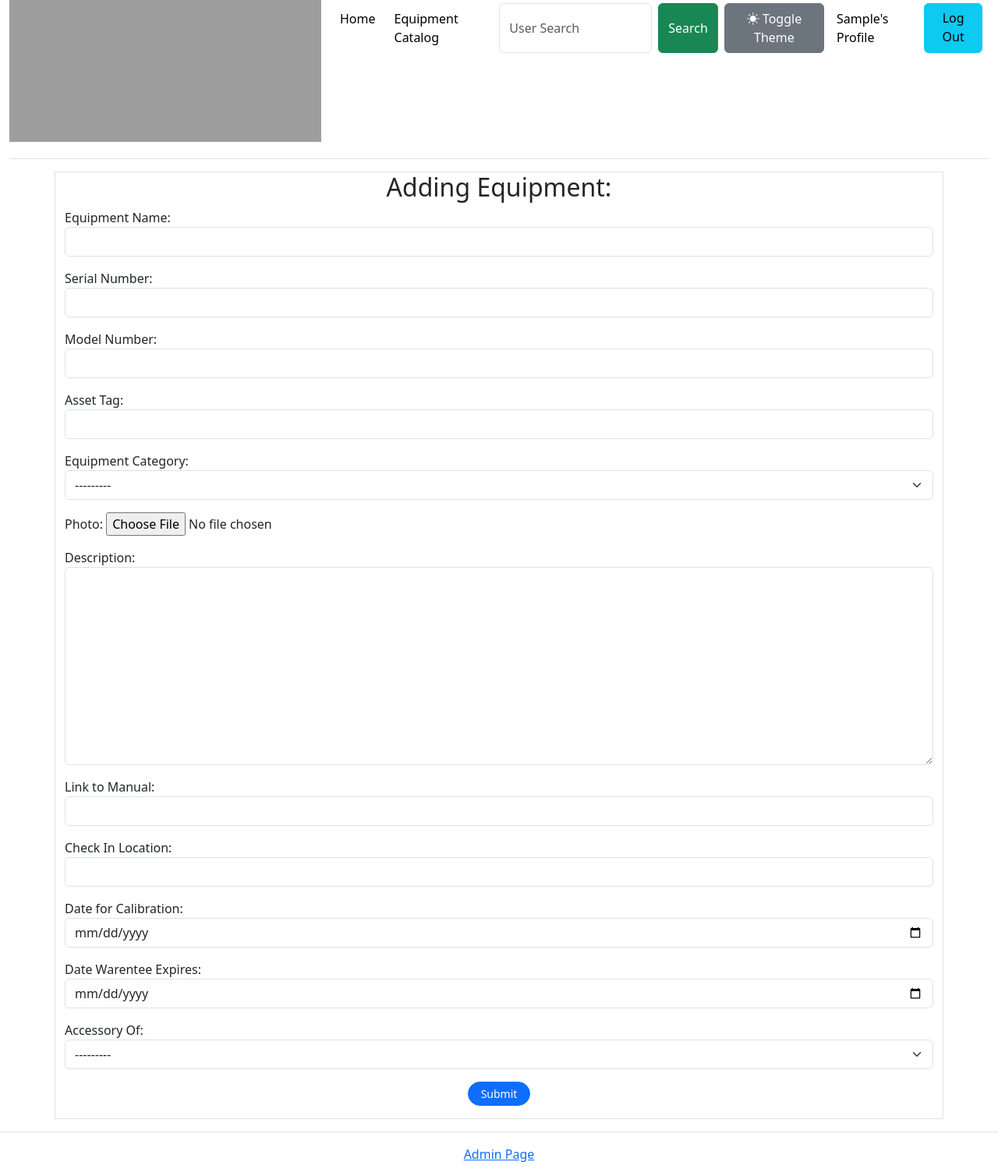
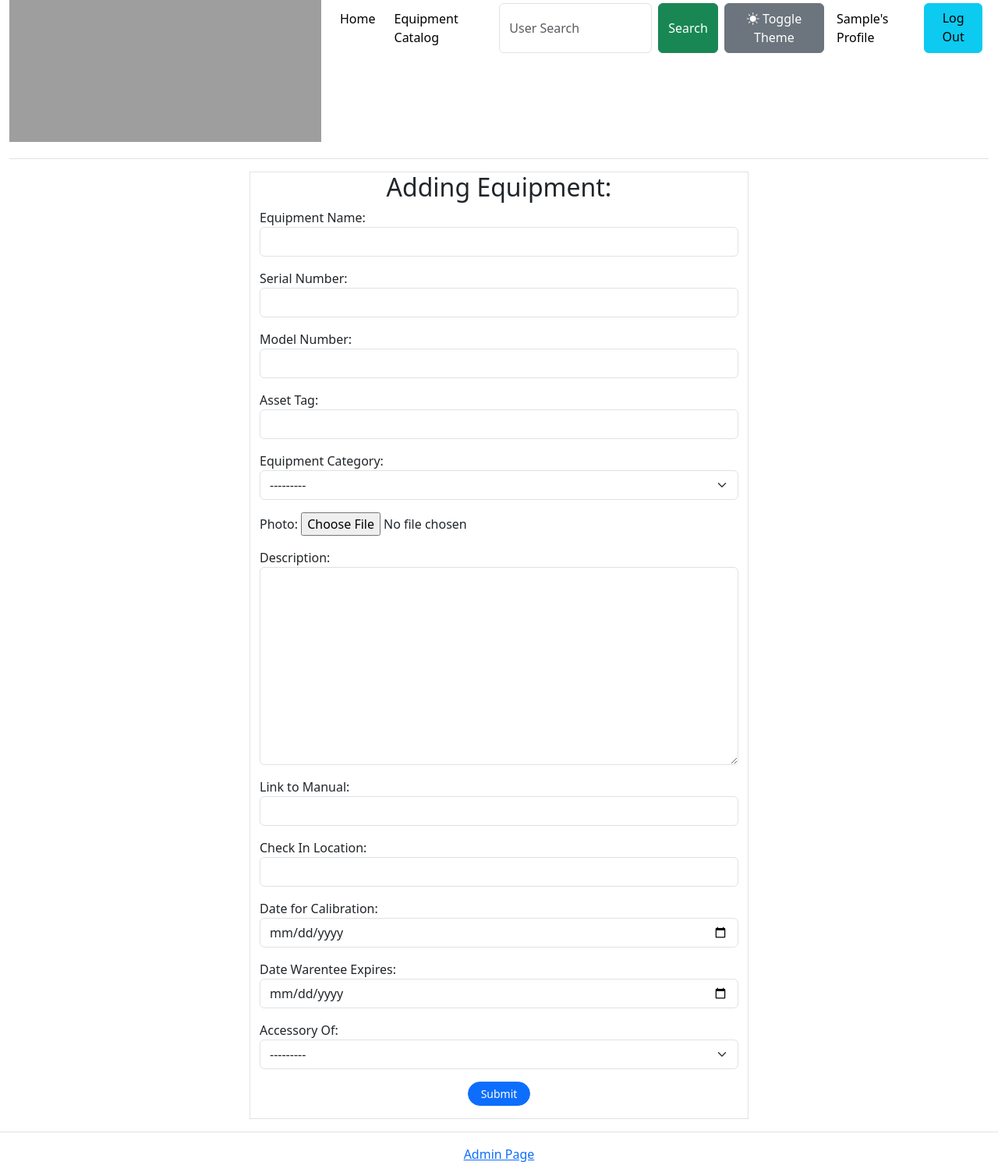
Before and after one commit to C0atRack/Django-Equipment-Management, a Django app: page /equipment/create/ in a window 1280 px wide. Shown: the part 131-1639 px from the top of the page at 78% size. Run offline with Django 4.2, Linux system fonts and the light colour scheme; the visitor is signed in with stand-in values (Sample User, id 1); data that the repository does not hold is empty; some libraries are stand-ins or nearby versions; grey boxes are pictures that could not be loaded.

Commit message:
Adjusted the size of the form container

```diff
--- a/equipment_app/templates/equipment_app/employee_detail.html
+++ b/equipment_app/templates/equipment_app/employee_detail.html
@@ -12,7 +12,7 @@
             <h3 class="text-center">{{employee_user.first_name}} {{employee_user.last_name}}</h3>
             <h5 class="text-center text-break"><a href="mailto:{{employee_user.email}}">{{employee_user.email}}</a></h5>
             {%if perms.equipment_app.can_edit %}
-            <a href="{{object.get_perm_url}}" class="btn btn-success">Edit Permissions</a>
+            <a href="{{object.get_perm_url}}" class="btn btn-success mb-3">Edit Permissions</a>
             {%endif%}
         </div>
     </div>
--- a/equipment_app/templates/equipment_app/equipment_form.html
+++ b/equipment_app/templates/equipment_app/equipment_form.html
@@ -1,7 +1,7 @@
 {% extends "equipment_app/base.html" %}
 
 {%block content%}
-<div class="container-sm text-left border my-3" style="--bs-border-opacity: 0.5;">
+<div class="container-sm text-left border my-3" style="--bs-border-opacity: 0.5; max-width: 50vw">
   <h2 class="text-center">{{ActionText}}:</h1>
   <form action="" method="POST" enctype="multipart/form-data">
     {% csrf_token %}
```
